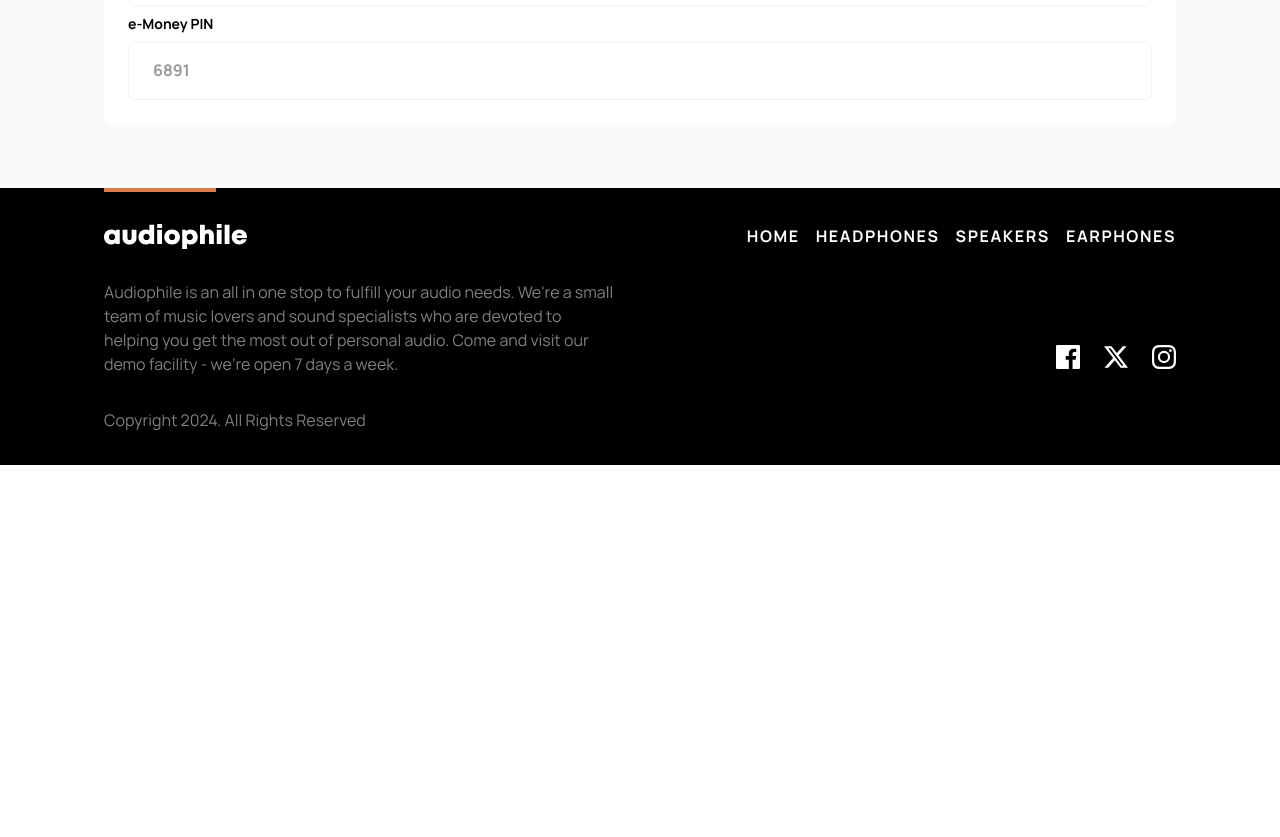
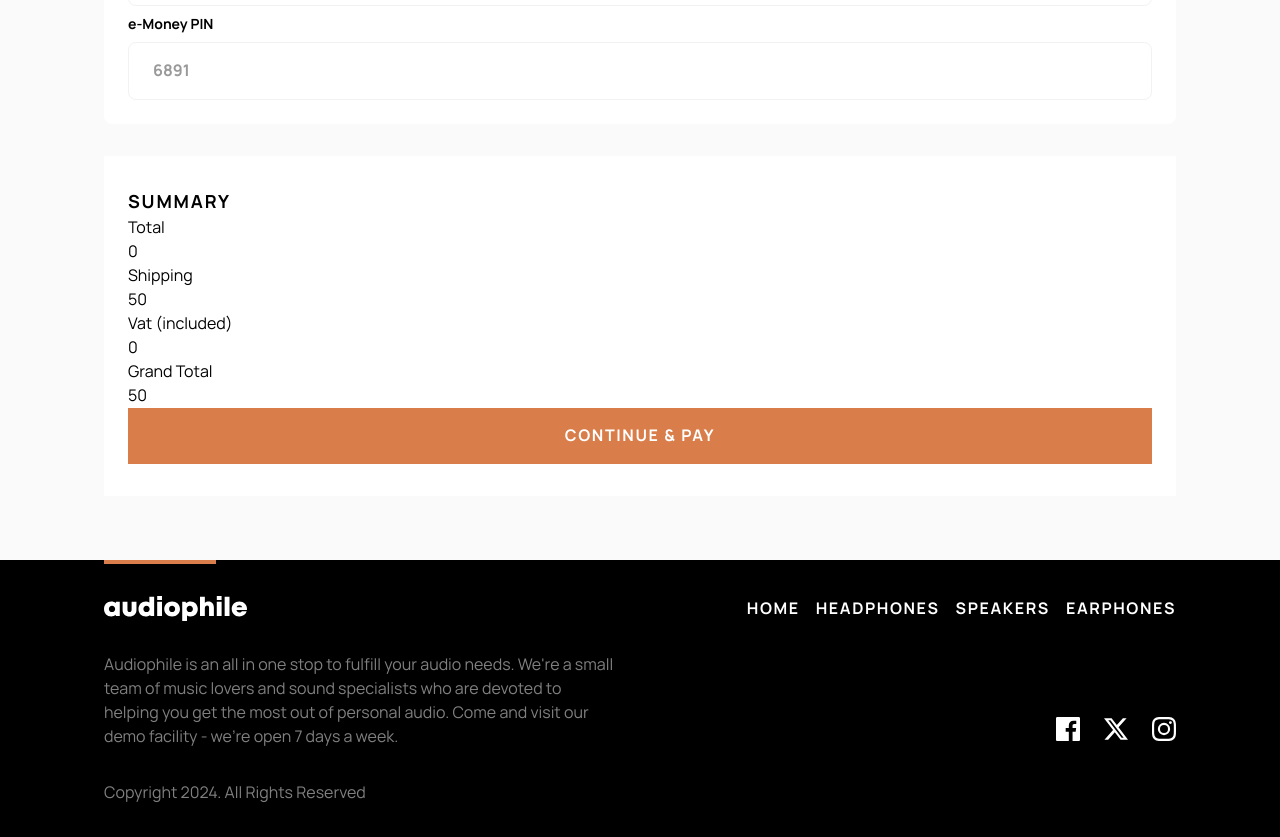
Before and after one commit to ccccchriz/audiophile-ecommerce-website, a React (Vite) app: page /checkout in a window 1280 px wide. Shown: the part 1263-2100 px from the top of the page. Before the commit the page ends 1728 px from the top, so only its background shows below. Built offline with nearby package versions, Linux system fonts and the light colour scheme.

Commit message:
added summary

```diff
--- a/src/pages/Checkout.tsx
+++ b/src/pages/Checkout.tsx
@@ -1,6 +1,10 @@
+import { getCart, cartType } from "../utilities/CartFunctions.tsx";
+
 export default function Checkout() {
+  const data = getCart() as cartType[];
+
   return (
-    <div className="py-16 px-6  w-full max-w-[70rem]">
+    <div className="py-16 px-6 grid gap-8 w-full max-w-[70rem]">
       <div className=" w-full ">
         <form className="bg-white p-6 rounded-lg grid gap-4 w-full">
           <h2 className="font-bold text-3xl uppercase">Checkout</h2>
@@ -136,7 +140,55 @@ export default function Checkout() {
           </div>
         </form>
       </div>
-      <div className=""></div>
+      <div className="bg-white py-8 px-6">
+        <h2 className="text-lg font-bold uppercase tracking-widest">Summary</h2>
+        <ul className="grid gap-6">
+          {data.map((el, index) => (
+            <li key={index} className="flex gap-4 items-center">
+              <picture className="rounded-lg overflow-hidden">
+                <img src={el.image} alt="" className="w-full max-w-16" />
+              </picture>
+              <div className="grow">
+                <h2 className="font-bold">{el.item}</h2>
+                <p className="tracking-wide font-bold opacity-50">
+                  $ {el.price}
+                </p>
+              </div>
+              <div className="">x{el.amount}</div>
+            </li>
+          ))}
+        </ul>
+        <div className="">
+          <div className="">
+            <h3>Total</h3>
+            <p>
+              {Math.floor(
+                data.reduce((a, b) => a + b.price * b.amount, 0) / 1.23
+              )}
+            </p>
+          </div>
+          <div className="">
+            <h3>Shipping</h3>
+            <p>50</p>
+          </div>
+          <div className="">
+            <h3>Vat (included)</h3>
+            <p>
+              {data.reduce((a, b) => a + b.price * b.amount, 0) -
+                Math.floor(
+                  data.reduce((a, b) => a + b.price * b.amount, 0) / 1.23
+                )}
+            </p>
+          </div>
+        </div>
+        <div className="">
+          <h3>Grand Total</h3>
+          <p>{data.reduce((a, b) => a + b.price * b.amount, 0) + 50}</p>
+        </div>
+        <button className="hover:bg-orange focus-visible:bg-orange text-center text-white uppercase py-4 px-8 font-bold bg-brown tracking-widest w-full">
+          Continue & Pay
+        </button>
+      </div>
     </div>
   );
 }
```
